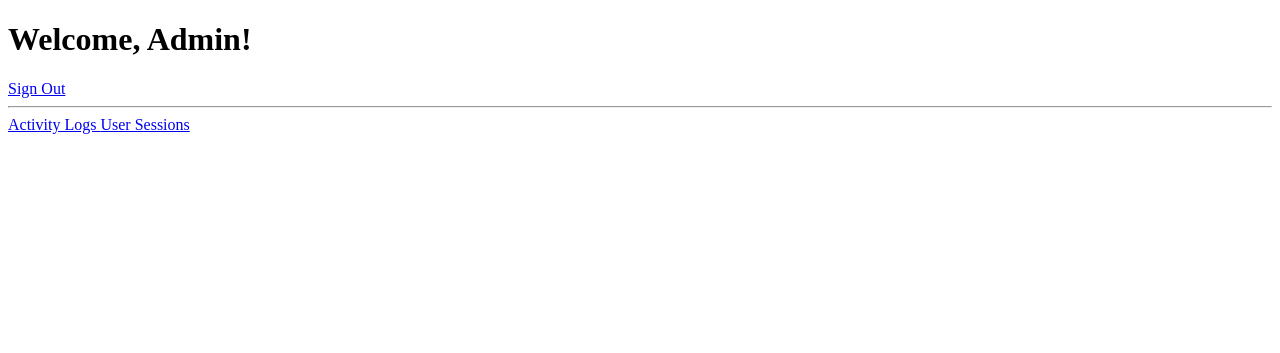
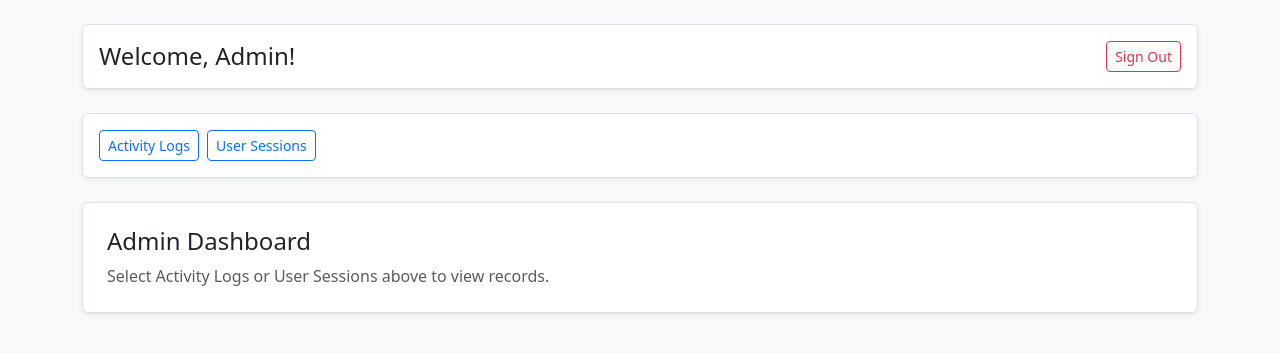
Before and after one commit to jpacierto2-code/IT34B, a PHP site: page /it34b/app/admin/index.php in a window 1280 px wide. Shown: the top 353 px of the page. Run offline with PHP 8.4, Linux system fonts and the light colour scheme; a user stored in the database is signed in.

Commit message:
Organized Activity logs & User Session initial functions

```diff
--- a/app/admin/index.php
+++ b/app/admin/index.php
@@ -7,7 +7,8 @@ $section = $_GET['section'] ?? '';
 
 $action = $_GET['action'] ?? '';
 
-if ($section === 'activity-logs'){
+if ($section === 'activity-logs') {
+
     // Activity Logs Query
     $stmt = $pdo->query("
         SELECT *
@@ -38,39 +39,73 @@ if ($section === 'activity-logs'){
 
     $sessions = $stmt->fetchAll(PDO::FETCH_ASSOC);
 }
+?>
 
-?>
 <!DOCTYPE html>
 <html lang="en">
+
 <head>
     <meta charset="UTF-8">
-    <meta name="viewport" content="width=, initial-scale=1.0">
+    <meta name="viewport" content="width=device-width, initial-scale=1.0">
 
-    <title>Document</title>
+    <title>Admin Dashboard</title>
 
+    <link
+        href="https://cdn.jsdelivr.net/npm/bootstrap@5.3.8/dist/css/bootstrap.min.css"
+        rel="stylesheet"
+    >
+</head>
 
+<body class="bg-light">
 
-</head>
-<body>
-        <h1>Welcome, Admin!</h1>
+    <div class="container py-4">
 
-        <a href="../../auth/signout.php" class="">
+        <!-- Admin Header Container -->
+        <div class="container bg-white border rounded shadow-sm p-3 mb-4">
+
+            <div class="d-flex justify-content-between align-items-center flex-wrap gap-2">
+
+                <h1 class="h4 mb-0">Welcome, Admin!</h1>
+
+                <a href="../../auth/signout.php" class="btn btn-outline-danger btn-sm">
                     Sign Out
                 </a>
-        <hr>
 
-    <nav>
-        <a href="index.php?section=activity-logs" class="">Activity Logs </a>
-        <a href="index.php?section=user-sessions" class="">User Sessions </a>
+            </div>
+
+        </div>
+
+        <!-- Navigation Container -->
+        <div class="container bg-white border rounded shadow-sm p-3 mb-4">
+
+            <nav class="d-flex flex-wrap gap-2">
+
+                <a href="index.php?section=activity-logs"
+                   class="btn btn-outline-primary btn-sm">
+                    Activity Logs
+                </a>
+
+                <a href="index.php?section=user-sessions"
+                   class="btn btn-outline-primary btn-sm">
+                    User Sessions
+                </a>
+
             </nav>
 
+        </div>
+
+        <!-- Activity Logs Container -->
         <?php if ($section === 'activity-logs'): ?>
 
-        <h4>Activity Logs</h4>
+            <div class="container bg-white border rounded shadow-sm p-3 mb-4">
 
-        <table>
+                <h4 class="mb-3">Activity Logs</h4>
 
-            <thead>
+                <div class="table-responsive">
+
+                    <table class="table table-bordered table-striped table-hover table-sm align-middle">
+
+                        <thead class="table-dark">
                             <tr>
                                 <th>Record ID</th>
                                 <th>User ID</th>
@@ -79,7 +114,7 @@ if ($section === 'activity-logs'){
                                 <th>Status</th>
                                 <th>IP Address</th>
                                 <th>User Agent</th>
-                    <th>Date & Time</th>
+                                <th>Date &amp; Time</th>
                             </tr>
                         </thead>
 
@@ -89,35 +124,35 @@ if ($section === 'activity-logs'){
 
                                 <tr>
                                     <td>
-                            <?= htmlspecialchars($activity['activity_log_id']) ?>
+                                        <?= htmlspecialchars($activity['activity_log_id'] ?? '') ?>
                                     </td>
 
                                     <td>
-                            <?= htmlspecialchars($activity['user_id']) ?>
+                                        <?= htmlspecialchars($activity['user_id'] ?? '') ?>
                                     </td>
 
                                     <td>
-                            <?= htmlspecialchars($activity['user_email']) ?>
+                                        <?= htmlspecialchars($activity['user_email'] ?? '') ?>
                                     </td>
 
                                     <td>
-                            <?= htmlspecialchars($activity['activity_log_action']) ?>
+                                        <?= htmlspecialchars($activity['activity_log_action'] ?? '') ?>
                                     </td>
 
                                     <td>
-                            <?= htmlspecialchars($activity['activity_log_status']) ?>
+                                        <?= htmlspecialchars($activity['activity_log_status'] ?? '') ?>
                                     </td>
 
                                     <td>
-                            <?= htmlspecialchars($activity['activity_log_ip_address']) ?>
+                                        <?= htmlspecialchars($activity['activity_log_ip_address'] ?? '') ?>
                                     </td>
 
                                     <td>
-                            <?= htmlspecialchars($activity['activity_log_user_agent']) ?>
+                                        <?= htmlspecialchars($activity['activity_log_user_agent'] ?? '') ?>
                                     </td>
 
                                     <td>
-                            <?= htmlspecialchars($activity['activity_log_created_at']) ?>
+                                        <?= htmlspecialchars($activity['activity_log_created_at'] ?? '') ?>
                                     </td>
                                 </tr>
 
@@ -127,15 +162,24 @@ if ($section === 'activity-logs'){
 
                     </table>
 
+                </div>
+
+            </div>
+
         <?php endif; ?>
 
+        <!-- User Sessions Container -->
         <?php if ($section === 'user-sessions'): ?>
 
-        <h4>User Sessions</h4>
+            <div class="container bg-white border rounded shadow-sm p-3 mb-4">
 
-        <table>
+                <h4 class="mb-3">User Sessions</h4>
 
-            <thead>
+                <div class="table-responsive">
+
+                    <table class="table table-bordered table-striped table-hover table-sm align-middle">
+
+                        <thead class="table-dark">
                             <tr>
                                 <th>Session ID</th>
                                 <th>User ID</th>
@@ -222,6 +266,30 @@ if ($section === 'activity-logs'){
 
                     </table>
 
+                </div>
+
+            </div>
+
         <?php endif; ?>
+
+        <!-- Default Container -->
+        <?php if ($section === ''): ?>
+
+            <div class="container bg-white border rounded shadow-sm p-4">
+
+                <h4>Admin Dashboard</h4>
+
+                <p class="text-muted mb-0">
+                    Select Activity Logs or User Sessions above to view records.
+                </p>
+
+            </div>
+
+        <?php endif; ?>
+
+    </div>
+
+    <script src="https://cdn.jsdelivr.net/npm/bootstrap@5.3.8/dist/js/bootstrap.bundle.min.js"></script>
+
 </body>
 </html>
```
Also changed, not shown: index.php (+78 -58 lines). Lines whose indentation alone changed are shown as unchanged.
